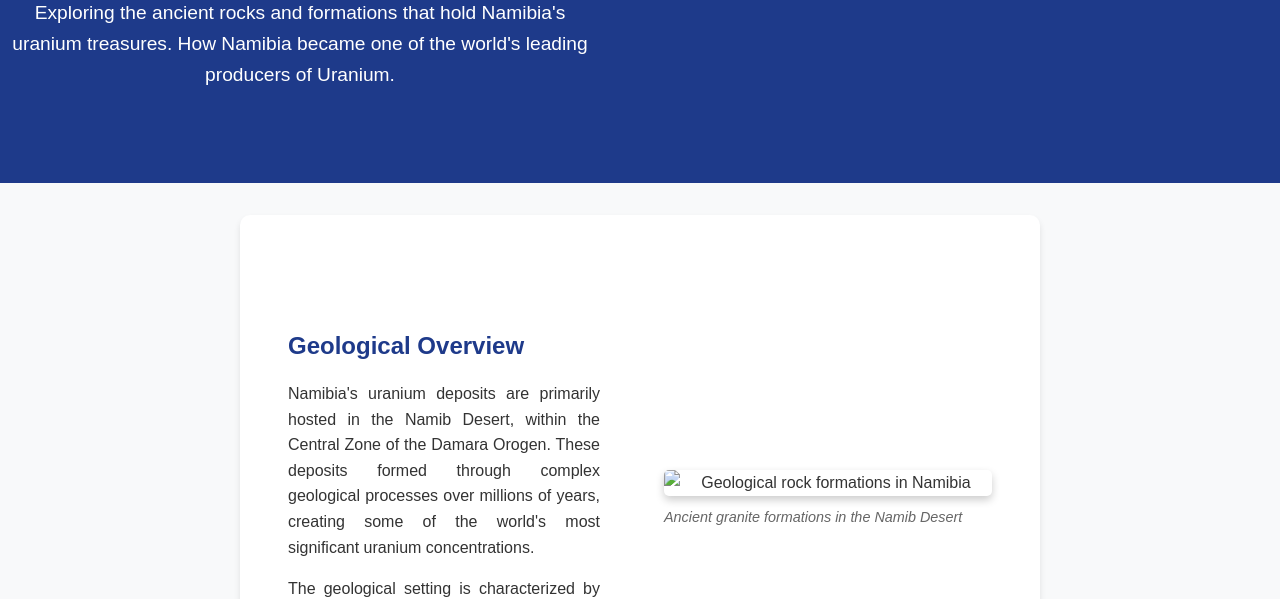
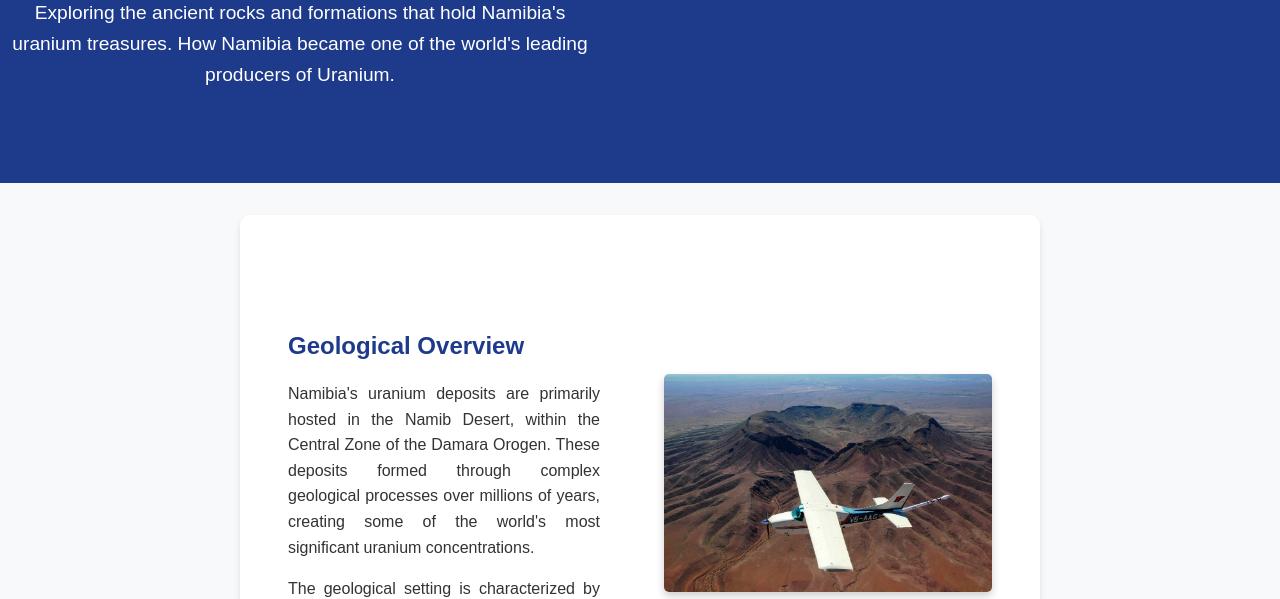
Before and after one commit to Cathy09099/GeoPros-Technology, a plain HTML site: page geology.html in a window 1280 px wide. Shown: the part 206-805 px from the top of the page. Drawn offline with Linux system fonts and the light colour scheme; files whose address does not match are found by name.

Commit message:
Update geology.html

```diff
--- a/geology.html
+++ b/geology.html
@@ -47,7 +47,7 @@
                             <p>The geological setting is characterized by granitic intrusions, metamorphic rocks, and sedimentary formations that have been subjected to extensive weathering and groundwater interaction.</p>
                         </div>
                         <div class="image-content">
-                            <img src="images/geology(for geological photos)/geology1.jpg" alt="Geological rock formations in Namibia" class="content-image">
+                            <img src="geology1.jpg" alt="Geological rock formations in Namibia" class="content-image">
                             <p class="image-caption">Ancient granite formations in the Namib Desert</p>
                         </div>
                     </div>
```
